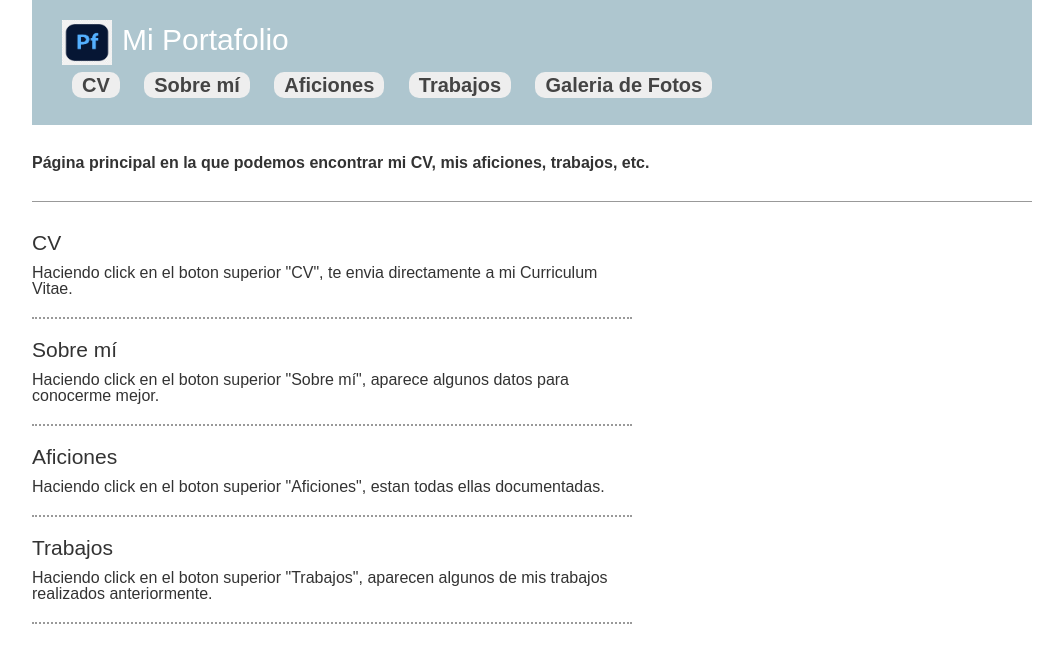
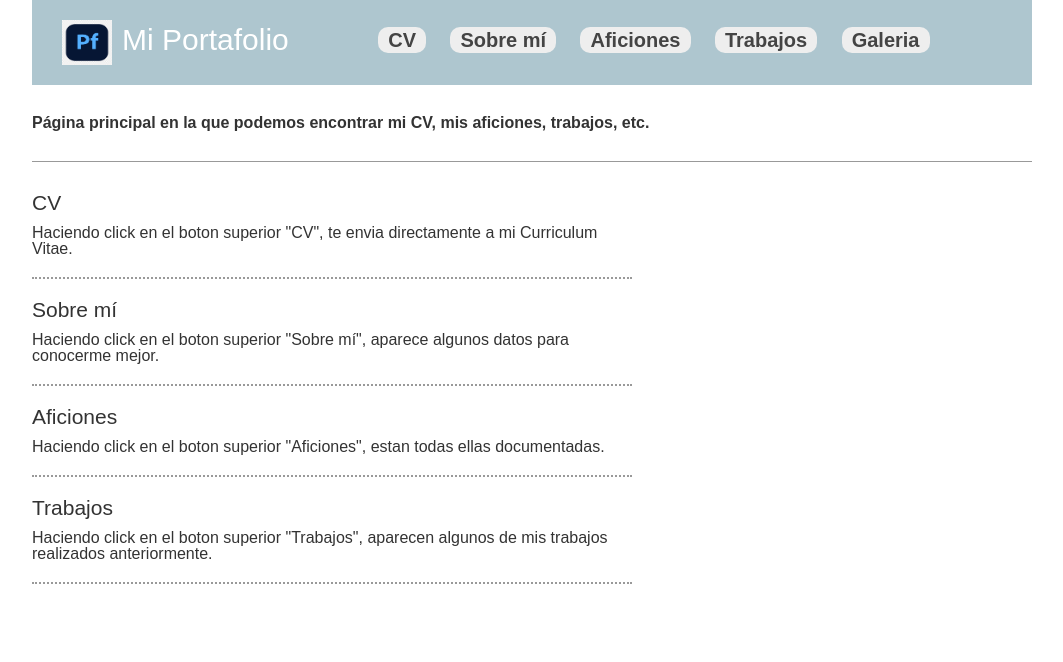
Before and after one commit to ezequielnavarro01/Portfolio.github.io, a plain HTML site: page index.html in a window 1280 px wide. Shown: the whole page, without its empty margins (108-1171 px from the left). Drawn offline with Linux system fonts and the light colour scheme.

Commit message:
25/02/2025-EzequielNavarro-v.0.0.4-Añadir galeria al portfolio

```diff
--- a/index.html
+++ b/index.html
@@ -21,7 +21,7 @@
 				<li><a href="paginas/sobreMi.html">Sobre mí</a></li>
 				<li><a href="paginas/aficiones.html">Aficiones</a></li>
 				<li><a href="paginas/trabajos.html">Trabajos</a></li>
-				<li><a href="paginas/galeriaFotos.html">Galeria de Fotos</a></li>
+				<li><a href="paginas/galeriaFotos.html">Galeria</a></li>
 			</ul>
 		</nav>
 	</header>
```
